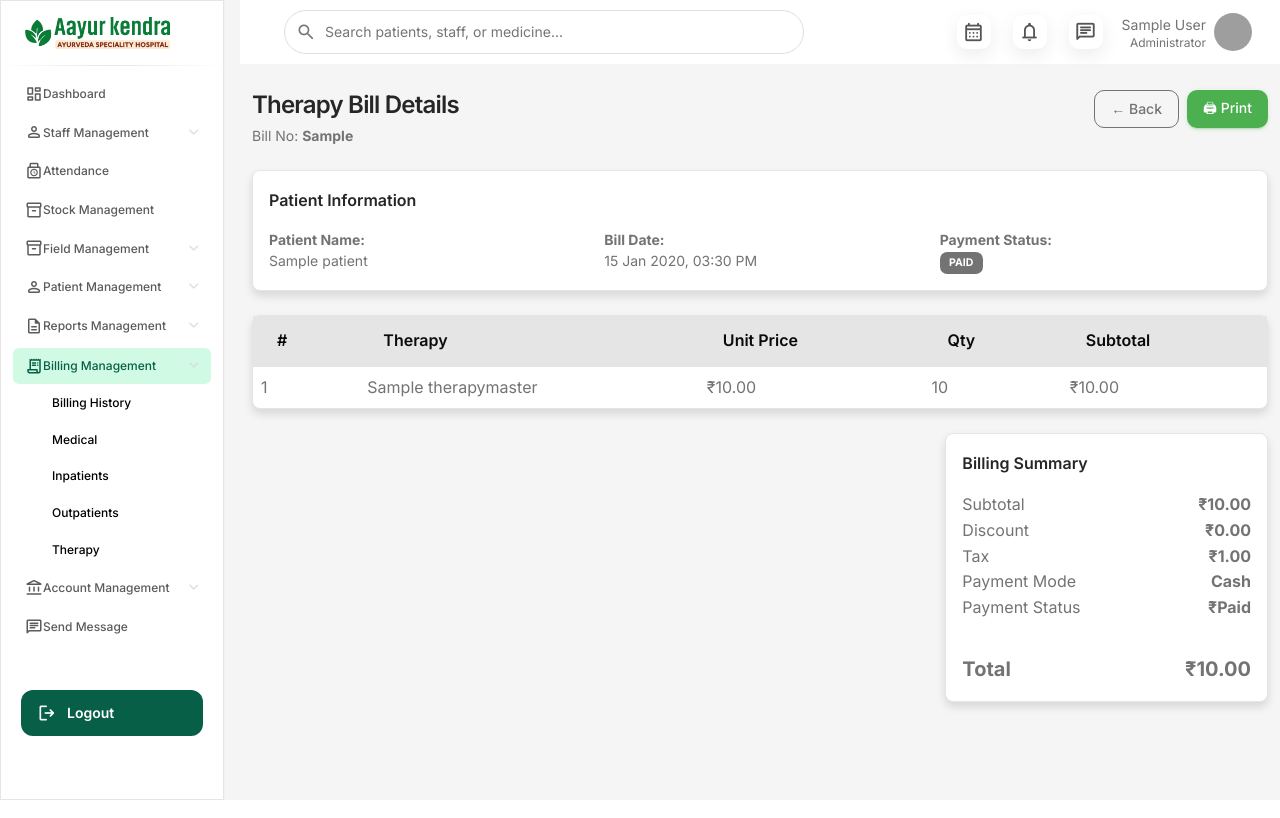
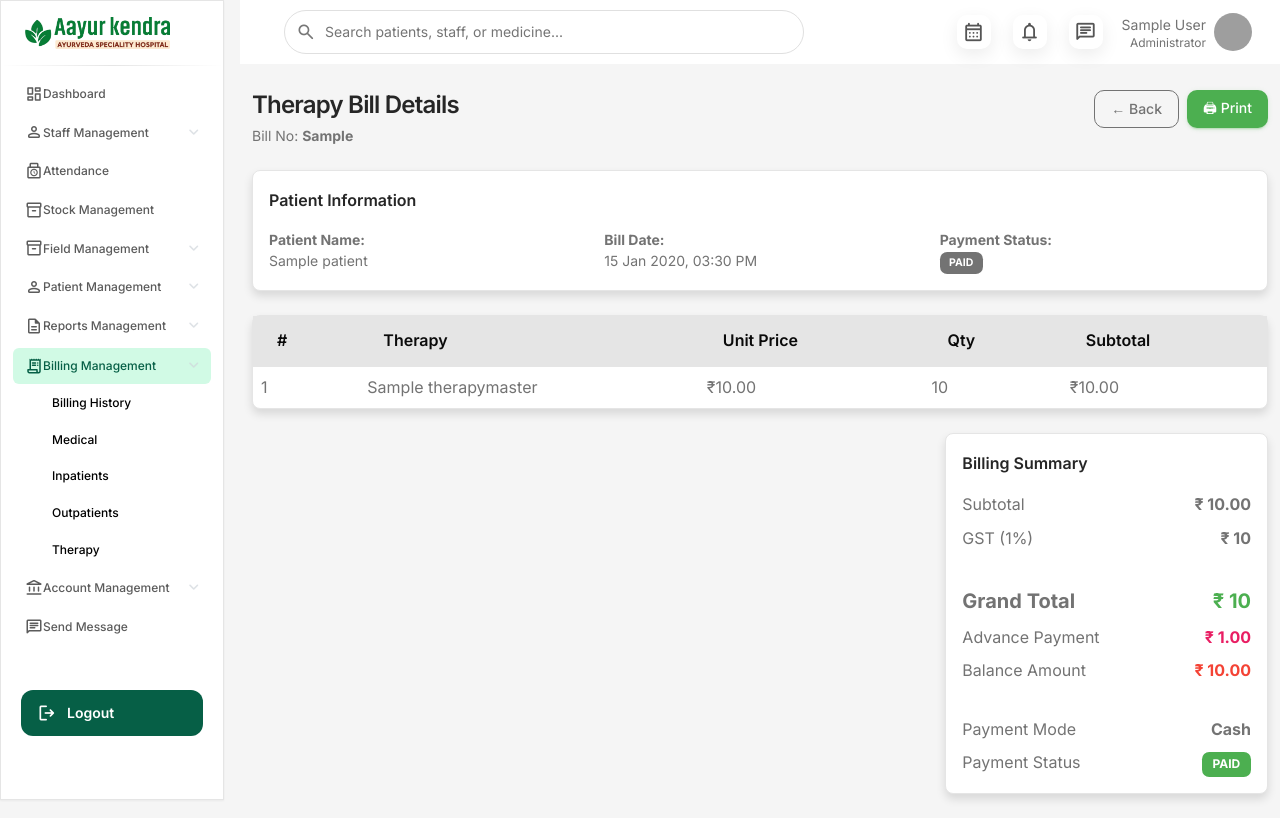
Before and after one commit to hadalbees/AyurkendraManagement, a Django app: template billingmgmt/templates/billingmgmt/view_therapy_bill.html in a window 1280 px wide. Run offline with Django 5.2, Linux system fonts and the light colour scheme; a user stored in the database is signed in; tables that the repository leaves empty hold one stand-in row (values such as "Sample post"); the template is opened without the code that fills it: values that come from a table or form of the project are taken from there, most other values are stand-ins (such as "Sample title", 1, 10 or a date in 2020); some libraries are stand-ins or nearby versions; grey boxes are pictures that could not be loaded.

Commit message:
Update view_therapy_bill.html

```diff
--- a/billingmgmt/templates/billingmgmt/view_therapy_bill.html
+++ b/billingmgmt/templates/billingmgmt/view_therapy_bill.html
@@ -111,34 +111,83 @@
       <div class="card-body">
         <h6 class="fw-bold mb-3">Billing Summary</h6>
 
-          <div class="d-flex justify-content-between">
+        <!-- Subtotal -->
+        <div class="d-flex justify-content-between mb-2">
           <span>Subtotal</span>
-            <strong>₹{{ bill.subtotal }}</strong>
+          <strong>₹ {{ bill.subtotal }}</strong>
         </div>
 
-          <div class="d-flex justify-content-between">
+        <!-- Discount -->
+        {% if bill.discount > 0 %}
+        <div class="d-flex justify-content-between mb-2">
           <span>Discount</span>
-            <strong>₹{{ bill.discount }}</strong>
+          <strong class="text-danger">
+            - ₹ {{ bill.discount }}
+          </strong>
+        </div>
+        {% endif %}
+
+        <!-- GST -->
+        {% if gst_percent > 0 %}
+        <div class="d-flex justify-content-between mb-2">
+          <span>GST ({{ gst_percent }}%)</span>
+          <strong>₹ {{ gst_amount }}</strong>
+        </div>
+        {% endif %}
+
+        <hr>
+
+        <!-- Grand Total -->
+        <div class="d-flex justify-content-between fs-5 mb-2">
+          <strong>Grand Total</strong>
+          <strong class="text-success">
+            ₹ {{ grand_total }}
+          </strong>
         </div>
 
-          <div class="d-flex justify-content-between">
-            <span>Tax</span>
-            <strong>₹{{ bill.tax }}</strong>
+        <!-- Advance Payment -->
+        {% if bill.advance_payment > 0 %}
+        <div class="d-flex justify-content-between mb-2">
+          <span>Advance Payment</span>
+          <strong class="text-primary">
+            ₹ {{ bill.advance_payment }}
+          </strong>
         </div>
-<div class="d-flex justify-content-between">
+        {% endif %}
+
+        <!-- Balance Amount -->
+        {% if bill.balance_amount > 0 %}
+        <div class="d-flex justify-content-between mb-2">
+          <span>Balance Amount</span>
+          <strong class="text-danger">
+            ₹ {{ bill.balance_amount }}
+          </strong>
+        </div>
+        {% endif %}
+
+        <hr>
+
+        <!-- Payment Mode -->
+        <div class="d-flex justify-content-between mb-2">
           <span>Payment Mode</span>
           <strong>{{ bill.payment_mode }}</strong>
         </div>
+
+        <!-- Payment Status -->
         <div class="d-flex justify-content-between">
           <span>Payment Status</span>
-            <strong>₹{{ bill.payment_status }}</strong>
+          <strong>
+            <span class="badge
+              {% if bill.payment_status == 'Paid' %}
+                bg-success
+              {% else %}
+                bg-warning text-dark
+              {% endif %}">
+              {{ bill.payment_status }}
+            </span>
+          </strong>
         </div>
-          <hr>
 
-          <div class="d-flex justify-content-between fs-5">
-            <strong>Total</strong>
-            <strong>₹{{ bill.total }}</strong>
-          </div>
       </div>
     </div>
   </div>
```
Lines whose indentation alone changed are shown as unchanged.
